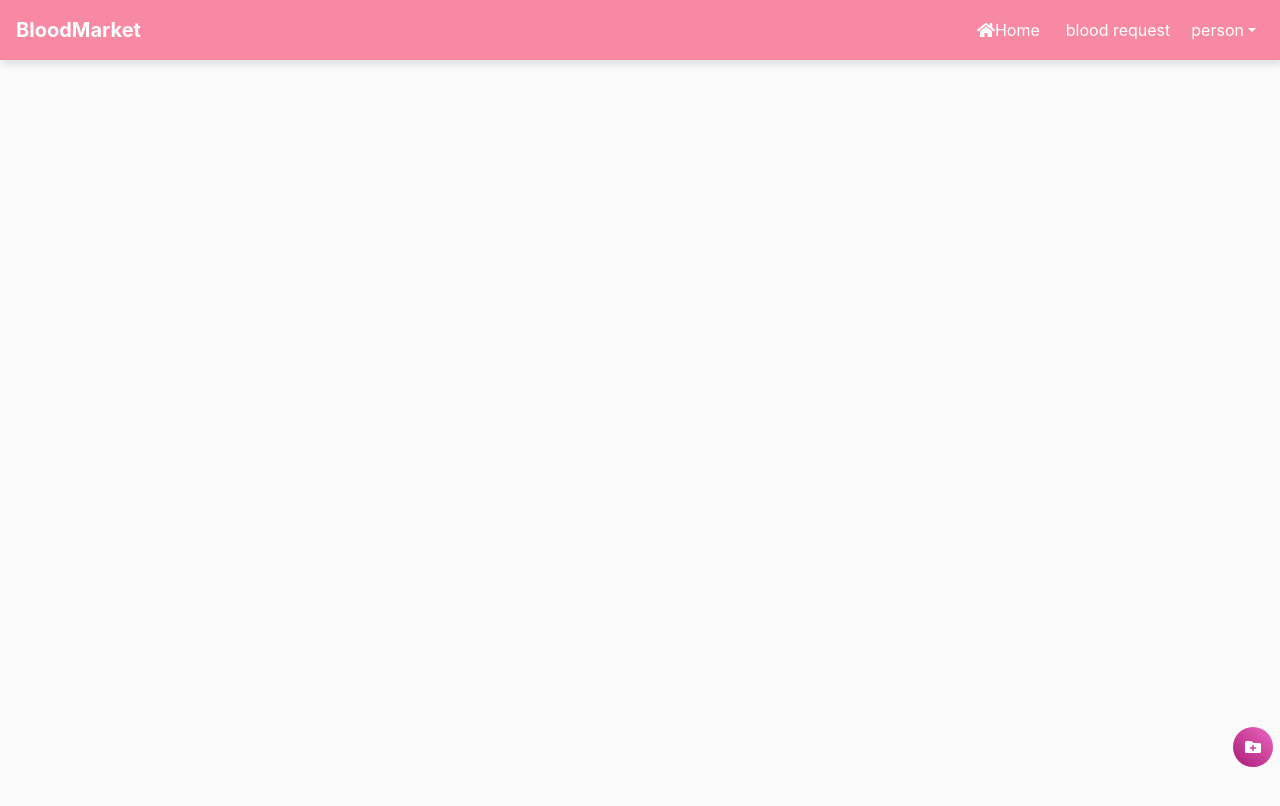
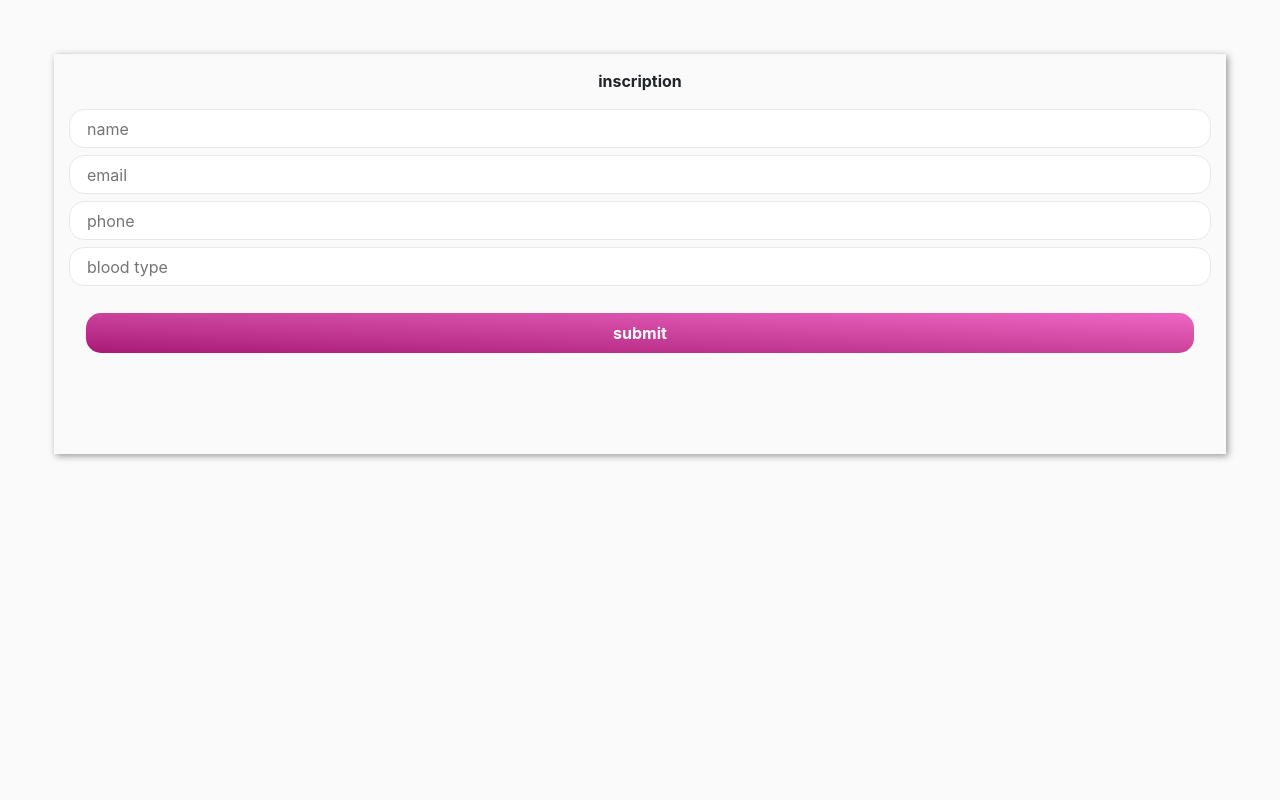
Before and after one commit to feres1994/bloodDonation, a React (Create React App) app: page /inscription in a window 1280 px wide. Shown: the top 806 px of the page. Built offline with nearby package versions, Linux system fonts and the light colour scheme.

Commit message:
final touch

```diff
--- a/src/App.js
+++ b/src/App.js
@@ -5,6 +5,7 @@ import Home from "./component/home.js/Home";
 import Login from "./component/login/login";
 import RequestFor from "./component/requestBlood/requestBlood";
 import AddPost from "./component/addPost";
+import Inscription from "./component/inscription/index";
 import Profile from "./component/profile";
 
 import "./App.css";
@@ -32,6 +33,7 @@ class App extends React.Component {
       <div className="App">
         <Switch>
           <Route exact path="/" component={Login} />
+          <Route exact path="/inscription" component={Inscription} />
           <Route component={Routes} />
         </Switch>
       </div>
--- /dev/null
+++ b/src/component/inscription/index.css
@@ -0,0 +1,43 @@
+.inscription-form {
+  min-height: 100vh;
+  padding: 30px;
+}
+.inscription {
+  width: 10 0%;
+  padding: 15px;
+  min-height: 400px;
+  box-shadow: 2px 2px 7px rgba(0, 0, 0, 0.4);
+  display: flex;
+  flex-direction: column;
+  align-items: center;
+}
+.inscription-input {
+  height: 39px;
+  width: 100%;
+  border-radius: 15px;
+  border: 1px solid #e9e8e8;
+  margin-bottom: 7px;
+  padding: 5px 17px;
+  box-sizing: border-box;
+}
+.submit-full-container {
+  width: 100%;
+  margin: 20px 0px;
+}
+.submit-btn {
+  width: 97%;
+  height: 40px;
+  border: none;
+  border-radius: 15px;
+
+  background-image: linear-gradient(
+    to right top,
+    #a81976,
+    #b92f89,
+    #cb429c,
+    #dd54b0,
+    #ee65c4
+  );
+  color: white;
+  font-weight: bold;
+}
--- /dev/null
+++ b/src/component/inscription/index.js
@@ -0,0 +1,72 @@
+import React from "react";
+import "./index.css";
+import { Redirect } from "react-router-dom";
+
+class Inscription extends React.Component {
+  state = {
+    name: "",
+    email: "",
+    phone: "",
+    bloodType: "",
+    redirectingToHome: false
+  };
+
+  changeField = e => {
+    this.setState({
+      [e.target.name]: e.target.value
+    });
+  };
+  SubmitInscription = () => {
+    this.setState({
+      redirectingToHome: true
+    });
+  };
+  render() {
+    if (this.state.redirectingToHome) {
+      return <Redirect to="/home" />;
+    }
+    return (
+      <div className="container-fluid">
+        <div className="row inscription-form ">
+          <div className="col-sm-12 p-4 inscription-column">
+            <div className="inscription">
+              <p style={{ textAlign: "left", fontWeight: "bold" }}>
+                inscription
+              </p>
+              <input
+                className="inscription-input"
+                name="name"
+                placeholder="name"
+                onChange={this.changeField}
+              />
+              <input
+                className="inscription-input"
+                name="email"
+                placeholder="email"
+                onChange={this.changeField}
+              />
+              <input
+                className="inscription-input"
+                name="phone"
+                placeholder="phone"
+                onChange={this.changeField}
+              />
+              <input
+                className="inscription-input"
+                name="bloodType"
+                placeholder="blood type "
+                onChange={this.changeField}
+              />
+              <div className="submit-full-container">
+                <button className="submit-btn" onClick={this.SubmitInscription}>
+                  submit
+                </button>
+              </div>
+            </div>
+          </div>
+        </div>
+      </div>
+    );
+  }
+}
+export default Inscription;
--- a/src/component/login/login.js
+++ b/src/component/login/login.js
@@ -13,7 +13,7 @@ export class login extends Component {
   };
   render() {
     if (this.state.redirected) {
-      return <Redirect to="/home" />;
+      return <Redirect to="/inscription" />;
     }
     return (
       <div className="my-login-container" style={{ minHeight: "100vh" }}>
--- a/src/component/navbar/navbar.js
+++ b/src/component/navbar/navbar.js
@@ -47,20 +47,23 @@ const Header = props => {
                 </Link>
               </NavLink>
             </NavItem>
-
-            <UncontrolledDropdown nav inNavbar>
-              <DropdownToggle nav caret>
-                person
-              </DropdownToggle>
-              <DropdownMenu right>
-                <Link to="/profile">
-                  <DropdownItem>Profile</DropdownItem>
+            <NavItem>
+              <NavLink>
+                <Link
+                  to="/profile"
+                  onClick={isOpen === true ? toggle : () => {}}
+                >
+                  profile
                 </Link>
-                <DropdownItem>settings</DropdownItem>
-                <DropdownItem divider />
-                <DropdownItem>disconect</DropdownItem>
-              </DropdownMenu>
-            </UncontrolledDropdown>
+              </NavLink>
+            </NavItem>
+            <NavItem>
+              <NavLink>
+                <Link to="/" onClick={isOpen === true ? toggle : () => {}}>
+                  disconect
+                </Link>
+              </NavLink>
+            </NavItem>
           </Nav>
         </Collapse>
       </Navbar>
```
